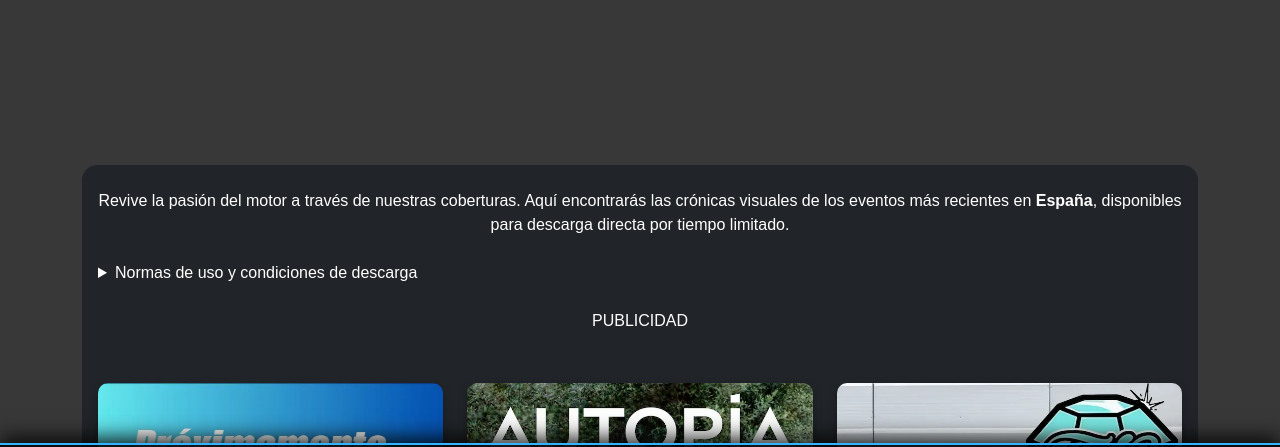
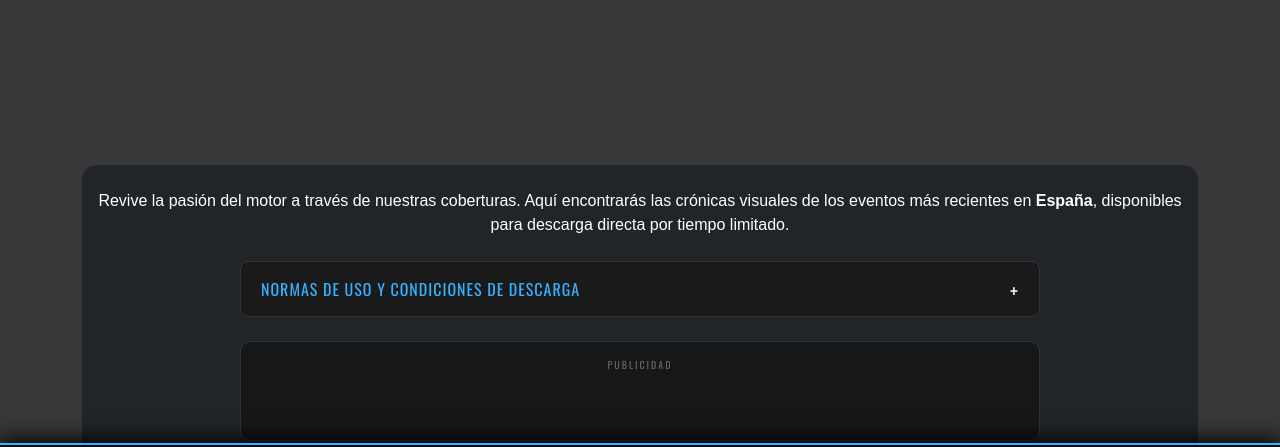
Before and after one commit to elPiinass7/rsrevolution, a plain HTML site: page descargas.html in a window 1280 px wide. Shown: the part 285-732 px from the top of the page. Drawn offline with nearby package versions, Linux system fonts and the light colour scheme.

Commit message:
Update style.css

```diff
--- a/galeria/style.css
+++ b/galeria/style.css
@@ -125,3 +125,66 @@ h1, h2, h3, h4, h5, h6, .title, .navbar-brand {
     text-transform: uppercase;
     letter-spacing: 1px;
 }
+/* --- DISEÑO DEL ACORDEÓN PREMIUM (Página Descargas) --- */
+.premium-accordion {
+    max-width: 800px;
+    background: #1a1a1a;
+    border: 1px solid #333;
+    border-radius: 8px;
+    color: #fff;
+    overflow: hidden;
+    transition: all 0.3s ease;
+}
+
+.premium-accordion summary {
+    padding: 15px 20px;
+    font-family: 'Oswald', sans-serif;
+    text-transform: uppercase;
+    letter-spacing: 1px;
+    cursor: pointer;
+    list-style: none; /* Quita la flechita fea */
+    outline: none;
+    font-size: 1rem;
+    color: #34b1ff; /* Toque azul RS Revolution */
+}
+
+/* Flecha personalizada */
+.premium-accordion summary::-webkit-details-marker {
+    display: none;
+}
+.premium-accordion summary::after {
+    content: '+';
+    float: right;
+    font-size: 1.2rem;
+    color: #fff;
+}
+.premium-accordion[open] summary::after {
+    content: '-';
+}
+
+.accordion-content {
+    padding: 0 20px 20px 20px;
+    font-size: 0.9rem;
+    color: #aaa;
+    line-height: 1.6;
+}
+.sponsor-slot {
+    width: 100%;
+    max-width: 800px;
+    background-color: rgba(10, 10, 10, 0.5);
+    border: 1px solid #333;
+    border-radius: 10px;
+    padding: 15px;
+    text-align: center;
+    position: relative;
+    min-height: 100px;
+}
+.sponsor-label {
+    display: block;
+    font-size: 10px;
+    color: #666;
+    text-transform: uppercase;
+    letter-spacing: 2px;
+    margin-bottom: 10px;
+    font-family: 'Oswald', sans-serif;
+}
```
